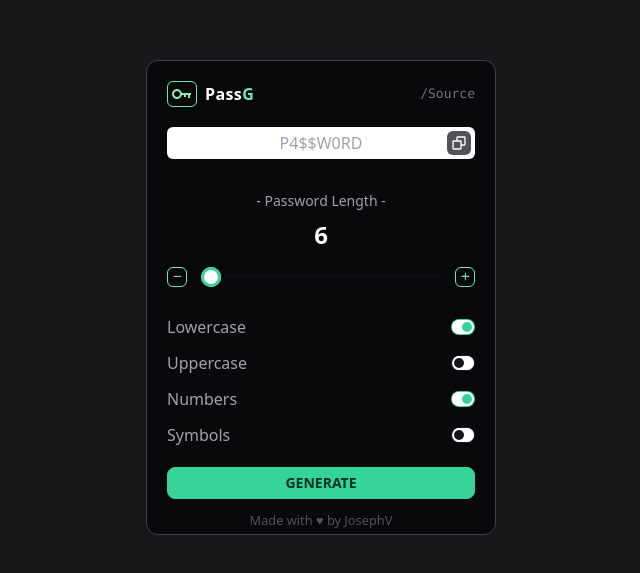
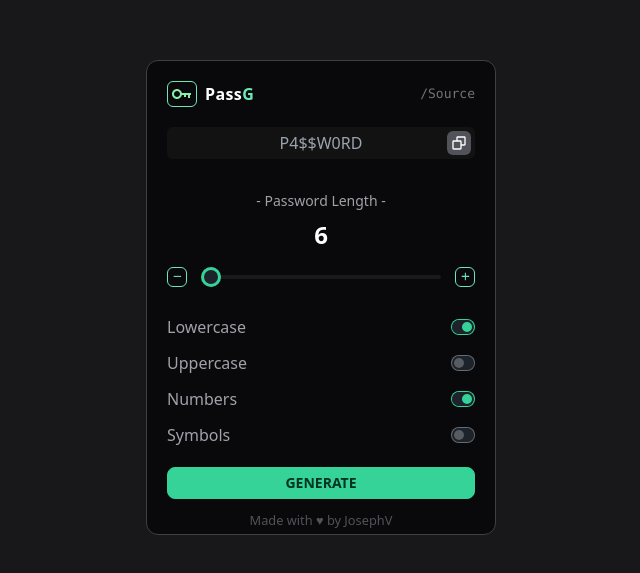
Before and after one commit to itsJosephV/pass-generator, a React (Vite) app: page / in a window 1280 px wide. Shown: the part 103-676 px from the top of the page, without its empty margins (319-959 px from the left). Built offline with nearby package versions, Linux system fonts and the light colour scheme.

Commit message:
daisyui: dark theme

```diff
--- a/tailwind.config.js
+++ b/tailwind.config.js
@@ -9,4 +9,7 @@ export default {
   },
   // eslint-disable-next-line no-undef
   plugins: [require('daisyui')],
+  daisyui: {
+    themes: ["dark"]
+  }
 }
```
